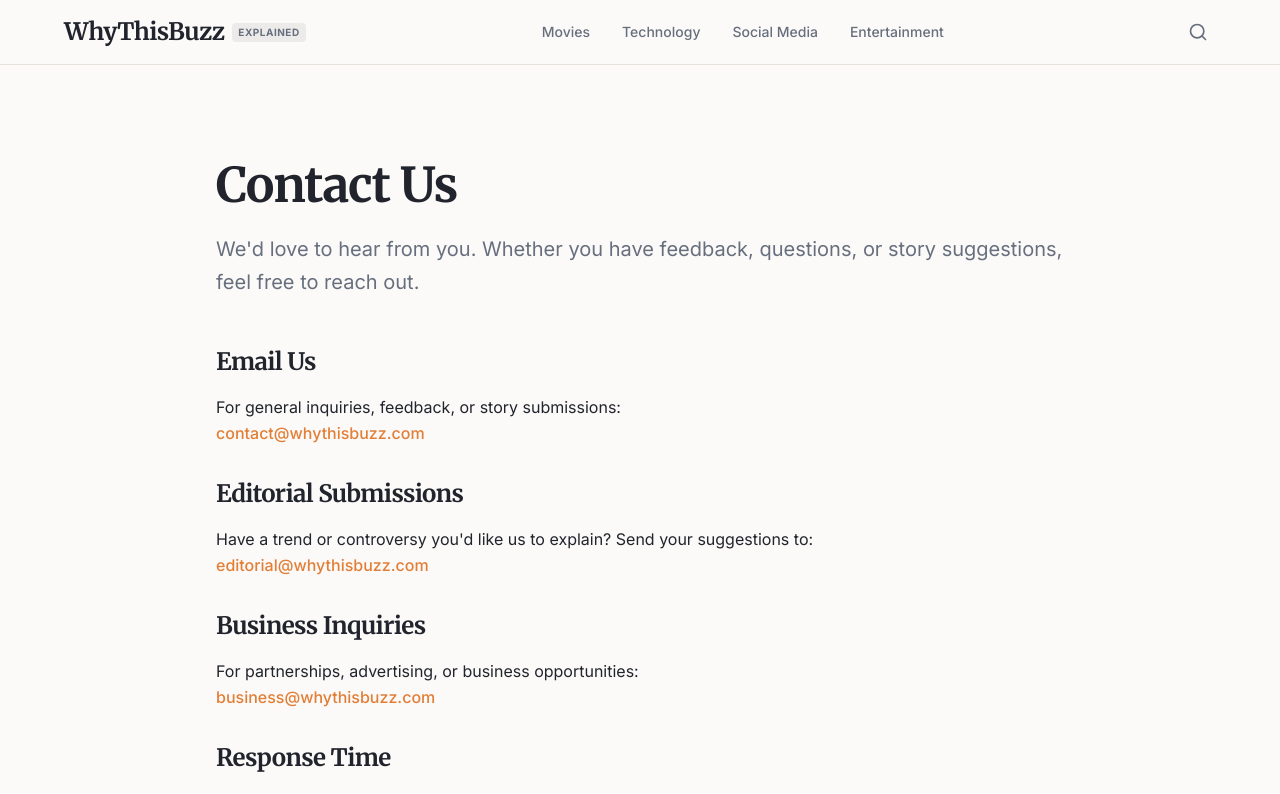
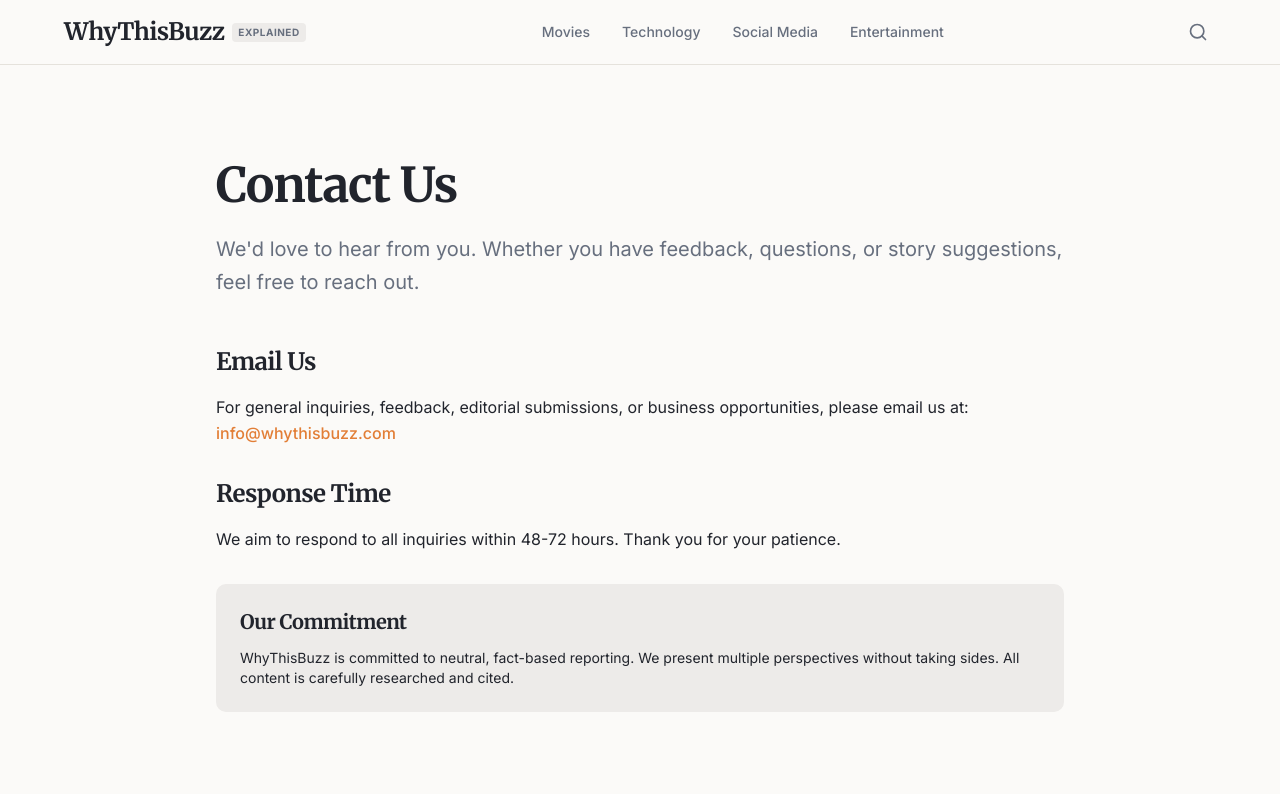
Before and after one commit to yash-jain2001/whythisbuzz, a Next.js app: page /contact in a window 1280 px wide. Shown: the top 794 px of the page. Built offline with nearby package versions, Linux system fonts and the light colour scheme.

Commit message:
Update contact email to info@whythisbuzz.com across all pages

```diff
--- a/src/app/contact/page.tsx
+++ b/src/app/contact/page.tsx
@@ -26,32 +26,10 @@ export default function ContactPage() {
                         <section className="mt-12">
                             <h2 className="text-2xl font-serif font-bold mb-4">Email Us</h2>
                             <p>
-                                For general inquiries, feedback, or story submissions:
+                                For general inquiries, feedback, editorial submissions, or business opportunities, please email us at:
                                 <br />
-                                <a href="mailto:contact@whythisbuzz.com" className="text-accent hover:underline font-medium">
-                                    contact@whythisbuzz.com
-                                </a>
-                            </p>
-                        </section>
-
-                        <section className="mt-8">
-                            <h2 className="text-2xl font-serif font-bold mb-4">Editorial Submissions</h2>
-                            <p>
-                                Have a trend or controversy you'd like us to explain? Send your suggestions to:
-                                <br />
-                                <a href="mailto:editorial@whythisbuzz.com" className="text-accent hover:underline font-medium">
-                                    editorial@whythisbuzz.com
-                                </a>
-                            </p>
-                        </section>
-
-                        <section className="mt-8">
-                            <h2 className="text-2xl font-serif font-bold mb-4">Business Inquiries</h2>
-                            <p>
-                                For partnerships, advertising, or business opportunities:
-                                <br />
-                                <a href="mailto:business@whythisbuzz.com" className="text-accent hover:underline font-medium">
-                                    business@whythisbuzz.com
+                                <a href="mailto:info@whythisbuzz.com" className="text-accent hover:underline font-medium">
+                                    info@whythisbuzz.com
                                 </a>
                             </p>
                         </section>
--- a/src/app/cookies/page.tsx
+++ b/src/app/cookies/page.tsx
@@ -108,8 +108,8 @@ export default function CookiesPage() {
                             <p>
                                 Questions about our use of cookies? Contact us at:
                                 <br />
-                                <a href="mailto:privacy@whythisbuzz.com" className="text-accent hover:underline font-medium">
-                                    privacy@whythisbuzz.com
+                                <a href="mailto:info@whythisbuzz.com" className="text-accent hover:underline font-medium">
+                                    info@whythisbuzz.com
                                 </a>
                             </p>
                         </section>
--- a/src/app/disclaimer/page.tsx
+++ b/src/app/disclaimer/page.tsx
@@ -87,8 +87,8 @@ export default function DisclaimerPage() {
                             <p>
                                 If you have questions or concerns about this disclaimer, contact us at:
                                 <br />
-                                <a href="mailto:legal@whythisbuzz.com" className="text-accent hover:underline font-medium">
-                                    legal@whythisbuzz.com
+                                <a href="mailto:info@whythisbuzz.com" className="text-accent hover:underline font-medium">
+                                    info@whythisbuzz.com
                                 </a>
                             </p>
                         </section>
--- a/src/app/privacy/page.tsx
+++ b/src/app/privacy/page.tsx
@@ -122,8 +122,8 @@ export default function PrivacyPage() {
                             <p>
                                 If you have questions about this Privacy Policy, please contact us at:
                                 <br />
-                                <a href="mailto:privacy@whythisbuzz.com" className="text-accent hover:underline font-medium">
-                                    privacy@whythisbuzz.com
+                                <a href="mailto:info@whythisbuzz.com" className="text-accent hover:underline font-medium">
+                                    info@whythisbuzz.com
                                 </a>
                             </p>
                         </section>
--- a/src/app/terms/page.tsx
+++ b/src/app/terms/page.tsx
@@ -108,8 +108,8 @@ export default function TermsPage() {
                             <p>
                                 Questions about these Terms? Contact us at:
                                 <br />
-                                <a href="mailto:legal@whythisbuzz.com" className="text-accent hover:underline font-medium">
-                                    legal@whythisbuzz.com
+                                <a href="mailto:info@whythisbuzz.com" className="text-accent hover:underline font-medium">
+                                    info@whythisbuzz.com
                                 </a>
                             </p>
                         </section>
```
